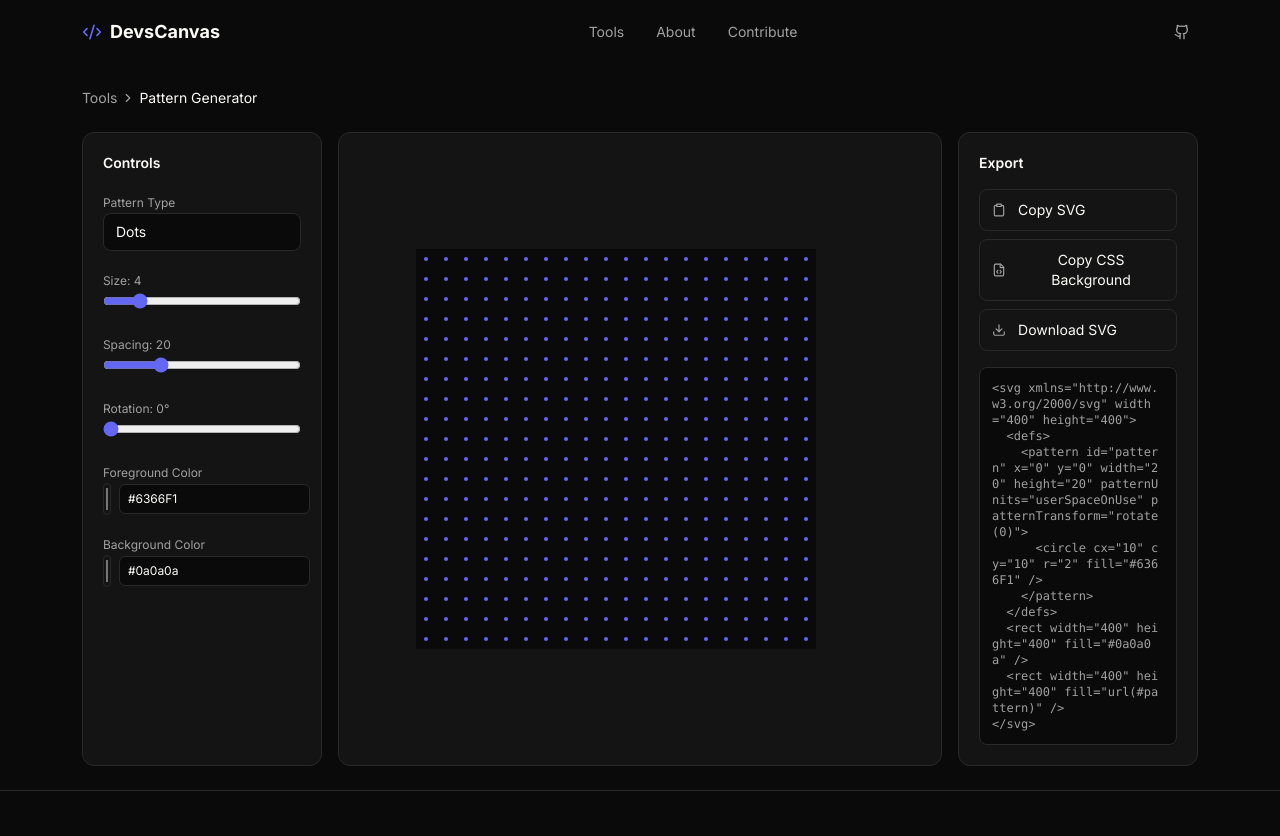
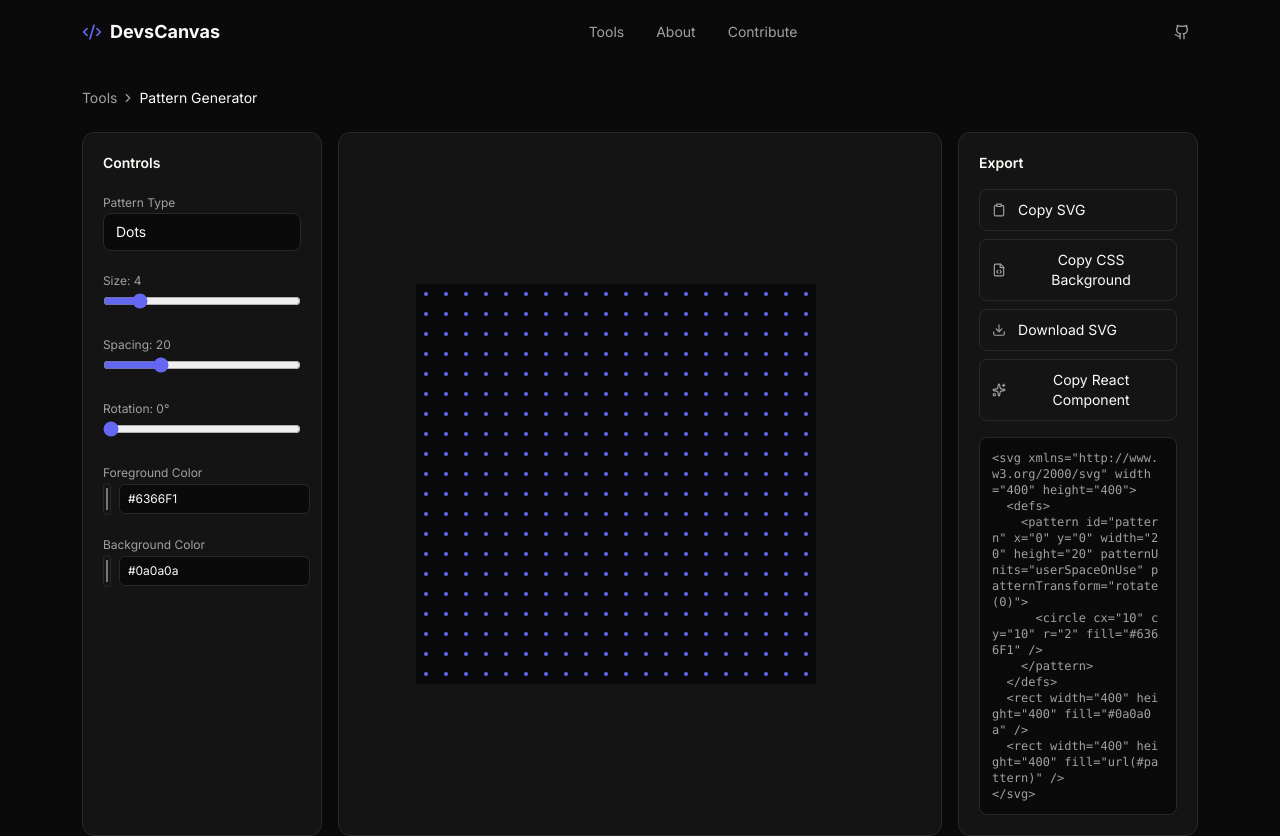
Before and after one commit to hassanaboukhalil/DevsCanvas, a Next.js app: page /tools/pattern-generator in a window 1280 px wide. Shown: the top 836 px of the page. Built offline with nearby package versions, Linux system fonts and the light colour scheme.

Commit message:
Refactor PatternExport and WaveExport components: Add "Copy React Component" button to PatternExport and utilize utility function for reactComponent in WaveExport.

```diff
--- a/src/components/generators/pattern-generator/PatternExport.tsx
+++ b/src/components/generators/pattern-generator/PatternExport.tsx
@@ -1,7 +1,7 @@
 "use client";
 
 import ExportPanel from "@/components/generators/common/ExportPanel";
-import { Clipboard, FileCode, Download } from "lucide-react";
+import { Clipboard, FileCode, Download, Sparkles } from "lucide-react";
 
 interface PatternExportProps {
   svg: string;
@@ -50,6 +50,11 @@ const PatternExport = ({ svg }: PatternExportProps) => {
       icon: <Download size={14} />,
       onClick: downloadSVG,
     },
+    {
+      label: "Copy React Component",
+      icon: <Sparkles size={14} />,
+      onClick: () => copyToClipboard(reactComponent),
+    },
   ];
 
   return <ExportPanel buttons={buttons} codePreview={svg} />;
--- a/src/components/generators/wave-generator/WaveExport.tsx
+++ b/src/components/generators/wave-generator/WaveExport.tsx
@@ -1,6 +1,7 @@
 "use client";
 
 import ExportPanel from "@/components/generators/common/ExportPanel";
+import { generateSvgReactSnippet } from "@/components/generators/common/svgReactSnippet";
 import { Clipboard, FileCode, Download } from "lucide-react";
 
 interface WaveExportProps {
@@ -22,9 +23,7 @@ const WaveExport = ({ svg }: WaveExportProps) => {
     URL.revokeObjectURL(url);
   };
 
-  const reactComponent = `const WaveBackground = () => (
-  <div dangerouslySetInnerHTML={{ __html: \`${svg}\` }} />
-);`;
+  const reactComponent = generateSvgReactSnippet("WaveBackground", svg);
 
   const buttons = [
     {
```
